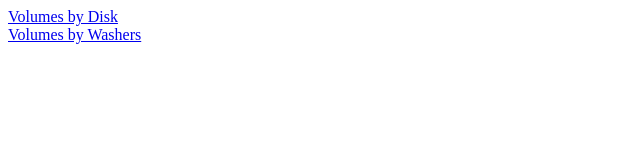
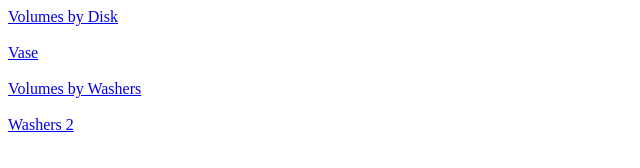
Before and after one commit to clausalex/clausalex.github.io, a plain HTML site: page calculus/index.html in a window 1280 px wide. Shown: the whole page, without its empty margins (0-640 px from the left). Drawn offline with Linux system fonts and the light colour scheme.

Commit message:
Update index.html

```diff
--- a/calculus/index.html
+++ b/calculus/index.html
@@ -2,8 +2,12 @@
 <HTML>
   <BODY>
   <A HREF="https://www.geogebra.org/m/hhRJQyz9">Volumes by Disk</A>
-  <BR>
+  <BR><BR>
+    <A HREF="https://www.geogebra.org/m/PuBVTMep">Vase</A>
+  <BR><BR>
     <A HREF="https://www.geogebra.org/m/fy3c4pyf">Volumes by Washers</A>
+  <BR><BR>
+    <A HREF="https://www.geogebra.org/m/BZWTCPfd">Washers 2</A>
   </BODY>
 
 </HTML>
```
